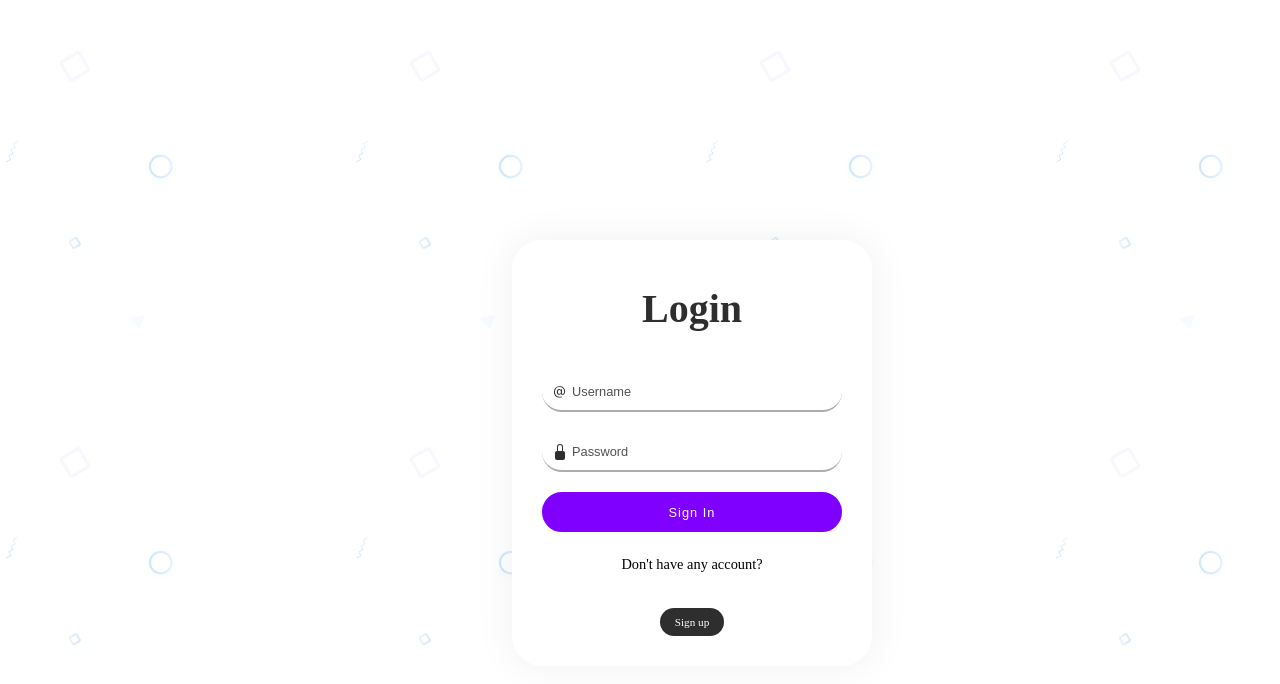
After one commit to EngAndy/131620, a PHP site: page /influencer/login.php in a window 1280 px wide. The commit adds this page. Shown: the top 684 px of the page. Run offline with PHP 8.4, Linux system fonts and the light colour scheme.

Commit message:
Changes to styling and additional pages

```diff
--- a/404 page.html
+++ b/404 page.html
@@ -1,7 +1,9 @@
 <!DOCTYPE html>
-<html>
+<html lang="en">
     <head>
         <meta charset="utf-8">
+        <meta http-equiv="X-UA-Compatible" content="IE-edge">
+        <meta name="viewpoint" content="width=device-widtg, initial-scale=1.0"/>
         <title>404 error</title>
         <link rel="stylesheet" href="css/style.css">
 
--- a/css/style.css
+++ b/css/style.css
@@ -308,3 +308,253 @@ button:before {
       box-shadow: 0 0 0 0 rgba(0, 0, 0, 0);
     }
   }
+/*login form*/
+  .form_main {
+    position: absolute;
+    width: 360px;
+    left: 40%;
+    top:30%;
+    display: flex;
+    flex-direction: column;
+    align-items: center;
+    justify-content: center;
+    background-color: rgb(255, 255, 255);
+    padding: 30px 30px 30px 30px;
+    border-radius: 30px;
+    box-shadow: 0px 0px 40px rgba(0, 0, 0, 0.062);
+
+  }
+
+  .heading {
+    font-size: 2.5em;
+    color: #2e2e2e;
+    font-weight: 700;
+    margin: 15px 0 30px 0;
+  }
+
+  .inputContainer {
+    width: 100%;
+    position: relative;
+    display: flex;
+    align-items: center;
+    justify-content: center;
+  }
+
+  .inputIcon {
+    position: absolute;
+    left: 10px;
+  }
+
+  .inputField {
+    width: 100%;
+    height: 40px;
+    background-color: transparent;
+    border: none;
+    border-bottom: 2px solid rgb(173, 173, 173);
+    border-radius: 30px;
+    margin: 10px 0;
+    color: black;
+    font-size: .8em;
+    font-weight: 500;
+    box-sizing: border-box;
+    padding-left: 30px;
+  }
+
+  .inputField:focus {
+    outline: none;
+    border-bottom: 2px solid rgb(199, 114, 255);
+  }
+
+  .inputField::placeholder {
+    color: rgb(80, 80, 80);
+    font-size: 1em;
+    font-weight: 500;
+  }
+
+  #button {
+    position: relative;
+    width: 100%;
+    border: 2px solid #8000ff;
+    background-color: #8000ff;
+    height: 40px;
+    color: white;
+    font-size: .8em;
+    font-weight: 500;
+    letter-spacing: 1px;
+    border-radius: 30px;
+    margin: 10px;
+    cursor: pointer;
+    overflow: hidden;
+  }
+
+  #button::after {
+    content: "";
+    position: absolute;
+    background-color: rgba(255, 255, 255, 0.253);
+    height: 100%;
+    width: 150px;
+    top: 0;
+    left: -200px;
+    border-bottom-right-radius: 100px;
+    border-top-left-radius: 100px;
+    filter: blur(10px);
+    transition-duration: .5s;
+  }
+
+  #button:hover::after {
+    transform: translateX(600px);
+    transition-duration: .5s;
+  }
+
+  .signupContainer {
+    margin: 0;
+    display: flex;
+    flex-direction: column;
+    align-items: center;
+    justify-content: center;
+    gap: 20px;
+  }
+
+  .signupContainer p {
+    font-size: .9em;
+    font-weight: 500;
+    color: black;
+  }
+
+  .signupContainer a {
+    font-size: .7em;
+    font-weight: 500;
+    background-color: #2e2e2e;
+    color: white;
+    text-decoration: none;
+    padding: 8px 15px;
+    border-radius: 20px;
+  }
+
+  /*login toggle*/
+  .wrapper {
+    --font-color-dark: #323232;
+    --font-color-light: #FFF;
+    --bg-color: #fff;
+    --main-color: #323232;
+    position: relative;
+    width: 450px;
+    height: 50px;
+    background-color: var(--bg-color);
+    border: 2px solid var(--main-color);
+    border-radius: 15px;
+    display: flex;
+    flex-direction: row;
+    box-shadow: 4px 4px var(--main-color);
+  }
+
+  .option {
+    width: 80.5px;
+    height: 28px;
+    position: relative;
+    top: 2px;
+    left: 2px;
+  }
+
+  .input {
+    width: 100%;
+    height: 100%;
+    position: absolute;
+    left: 0;
+    top: 0;
+    appearance: none;
+    cursor: pointer;
+  }
+
+  .btn {
+    width: 100%;
+    height: 100%;
+    background-color: var(--bg-color);
+    border-radius: 50px;
+    display: flex;
+    justify-content: center;
+    align-items: center;
+  }
+
+  .span {
+    color: var(--font-color-dark);
+  }
+
+  .input:checked + .btn {
+    background-color: var(--main-color);
+  }
+
+  .input:checked + .btn .span {
+    color: var(--font-color-light);
+  }
+
+
+
+  /*Brand login form*/
+.form {
+  position: absolute;
+  left: 40%;
+  top: 30%;
+  background-color: #fff;
+  display: block;
+  padding: 1rem;
+  max-width: 350px;
+  border-radius: 0.5rem;
+  box-shadow: 0 10px 15px -3px rgba(0, 0, 0, 0.1), 0 4px 6px -2px rgba(0, 0, 0, 0.05);
+}
+
+.form-title {
+  font-size: 1.25rem;
+  line-height: 1.75rem;
+  font-weight: 600;
+  text-align: center;
+  color: #000;
+}
+
+.input-container {
+  position: relative;
+}
+
+.input-container input, .form button {
+  outline: none;
+  border: 1px solid #e5e7eb;
+  margin: 8px 0;
+}
+
+.input-container input {
+  background-color: #fff;
+  padding: 1rem;
+  padding-right: 3rem;
+  font-size: 0.875rem;
+  line-height: 1.25rem;
+  width: 300px;
+  border-radius: 0.5rem;
+  box-shadow: 0 1px 2px 0 rgba(0, 0, 0, 0.05);
+}
+
+.submit {
+  display: block;
+  padding-top: 0.75rem;
+  padding-bottom: 0.75rem;
+  padding-left: 1.25rem;
+  padding-right: 1.25rem;
+  background-color: #4F46E5;
+  color: #ffffff;
+  font-size: 0.875rem;
+  line-height: 1.25rem;
+  font-weight: 500;
+  width: 100%;
+  border-radius: 0.5rem;
+  text-transform: uppercase;
+}
+
+.signup-link {
+  color: #6B7280;
+  font-size: 0.875rem;
+  line-height: 1.25rem;
+  text-align: center;
+}
+
+.signup-link a {
+  text-decoration: underline;
+}
--- /dev/null
+++ b/influencer/login.php
@@ -0,0 +1,35 @@
+<!DOCTYPE html>
+<html>
+    <head>
+        <meta charset="utf-8">
+        <title>Login</title>
+        <link rel="stylesheet" href="../css/style.css">
+
+    </head>
+    <body>
+        <form class="form_main" action="">
+        <p class="heading">Login</p>
+        <div class="inputContainer">
+            <svg viewBox="0 0 16 16" fill="#2e2e2e" height="16" width="16" xmlns="http://www.w3.org/2000/svg" class="inputIcon">
+            <path d="M13.106 7.222c0-2.967-2.249-5.032-5.482-5.032-3.35 0-5.646 2.318-5.646 5.702 0 3.493 2.235 5.708 5.762 5.708.862 0 1.689-.123 2.304-.335v-.862c-.43.199-1.354.328-2.29.328-2.926 0-4.813-1.88-4.813-4.798 0-2.844 1.921-4.881 4.594-4.881 2.735 0 4.608 1.688 4.608 4.156 0 1.682-.554 2.769-1.416 2.769-.492 0-.772-.28-.772-.76V5.206H8.923v.834h-.11c-.266-.595-.881-.964-1.6-.964-1.4 0-2.378 1.162-2.378 2.823 0 1.737.957 2.906 2.379 2.906.8 0 1.415-.39 1.709-1.087h.11c.081.67.703 1.148 1.503 1.148 1.572 0 2.57-1.415 2.57-3.643zm-7.177.704c0-1.197.54-1.907 1.456-1.907.93 0 1.524.738 1.524 1.907S8.308 9.84 7.371 9.84c-.895 0-1.442-.725-1.442-1.914z"></path>
+            </svg>
+        <input placeholder="Username" id="username" class="inputField" type="text">
+        </div>
+
+    <div class="inputContainer">
+        <svg viewBox="0 0 16 16" fill="#2e2e2e" height="16" width="16" xmlns="http://www.w3.org/2000/svg" class="inputIcon">
+        <path d="M8 1a2 2 0 0 1 2 2v4H6V3a2 2 0 0 1 2-2zm3 6V3a3 3 0 0 0-6 0v4a2 2 0 0 0-2 2v5a2 2 0 0 0 2 2h6a2 2 0 0 0 2-2V9a2 2 0 0 0-2-2z"></path>
+        </svg>
+        <input placeholder="Password" id="password" class="inputField" type="password">
+    </div>
+
+
+    <button id="button">Sign In</button>
+        <div class="signupContainer">
+            <p>Don't have any account?</p>
+            <a href="#">Sign up</a>
+        </div>
+        </form>
+
+    </body>
+</html>
```
Also changed, not shown: Brands/Login.php (added, +36 -0 lines), User-toggle.php (added, +20 -0 lines).
